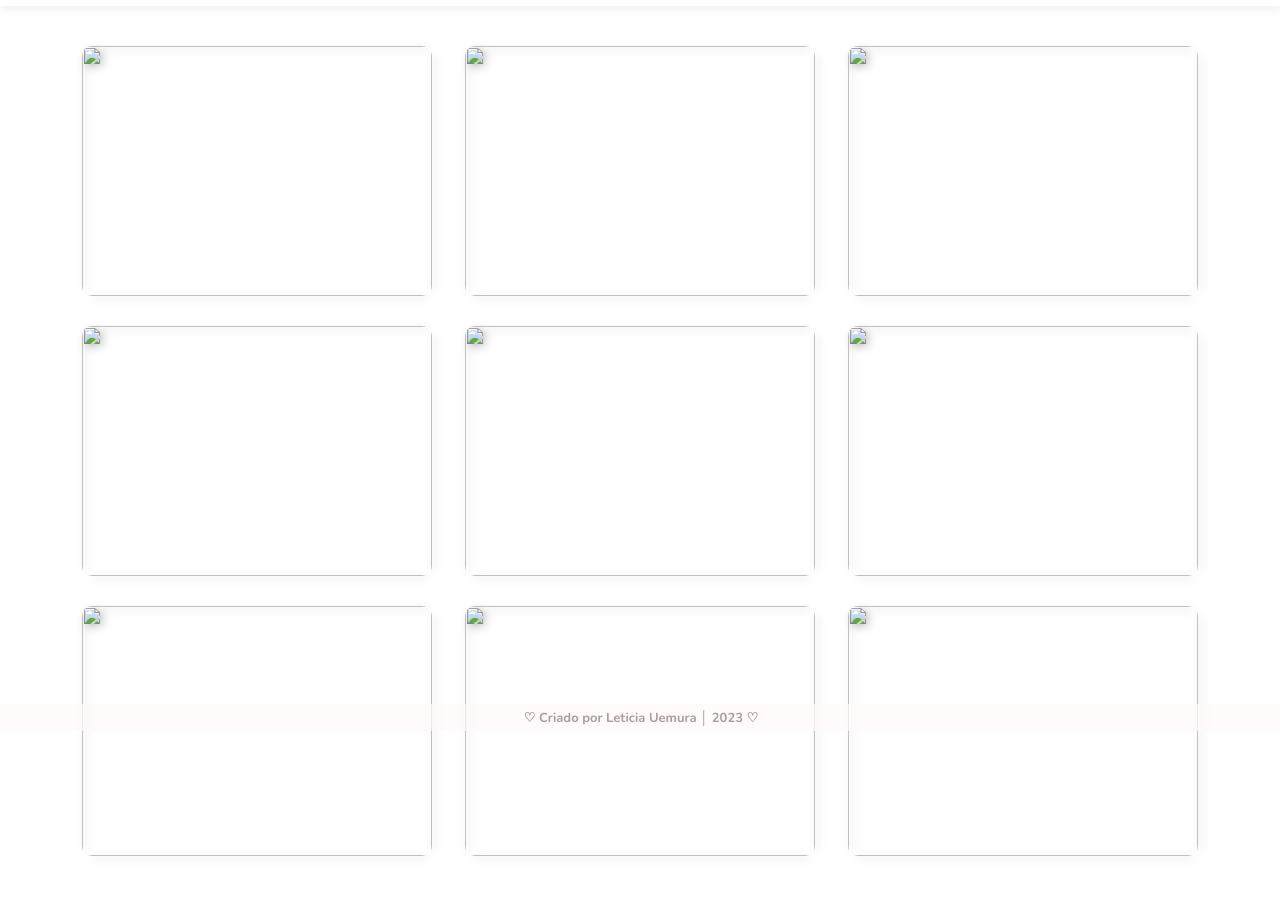
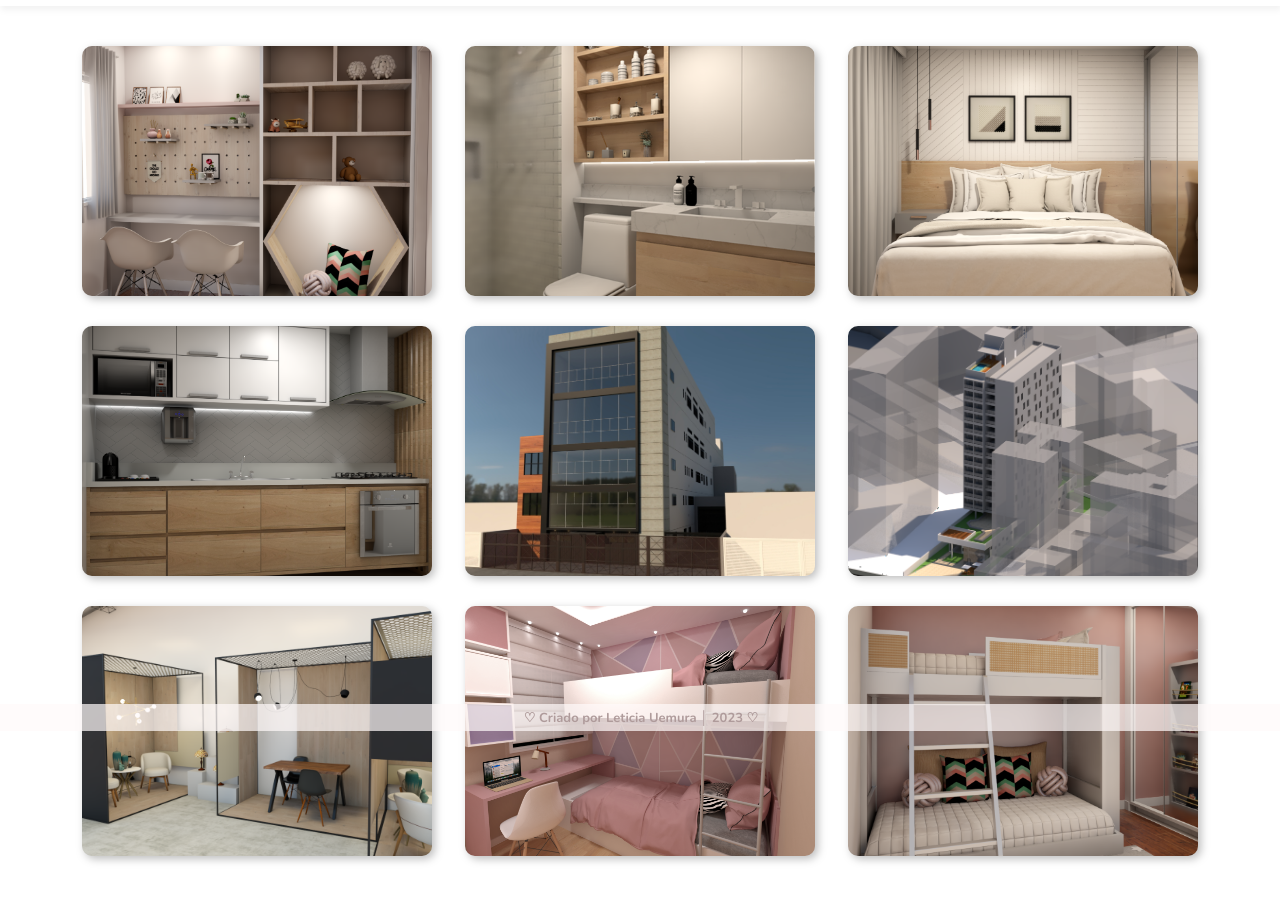
Before and after one commit to leticiaharumi/desafio-aula08-elasnatech2023, a plain HTML site: page index.html in a window 1280 px wide. Shown: the part 69-970 px from the top of the page. Drawn offline with nearby package versions, Linux system fonts and the light colour scheme; the site is published under a folder, as on GitHub Pages, so addresses that start at the root find nothing.

Commit message:
Update index.html

```diff
--- a/index.html
+++ b/index.html
@@ -16,7 +16,7 @@
 
     <title>Leticia Uemura │ Projetos</title>
     <link rel="stylesheet" href="estilo.css">
-    <link rel="shortcut icon" href="/imagens/imagem-logo.png">
+    <link rel="shortcut icon" href="imagens/imagem-logo.png">
 
 
 </head>
@@ -39,63 +39,63 @@
         <section class="container">
 
             <div class="imagem">
-                <img src="/imagens/imagem-1.png" alt="" class="tamanho">
+                <img src="imagens/imagem-1.png" alt="" class="tamanho">
                 <div class="conteudo">
                     <h2>Dormitório Infantil</h2>
                 </div>
             </div>
 
             <div class="imagem">
-                <img src="/imagens/imagem-2.png" alt="" class="tamanho">
+                <img src="imagens/imagem-2.png" alt="" class="tamanho">
                 <div class="conteudo">
                     <h2>Banheiro Suíte</h2>
                 </div>
             </div>
 
             <div class="imagem">
-                <img src="/imagens/imagem-3.png" alt="" class="tamanho">
+                <img src="imagens/imagem-3.png" alt="" class="tamanho">
                 <div class="conteudo">
                     <h2>Dormitório Casal</h2>
                 </div>
             </div>
 
             <div class="imagem">
-                <img src="/imagens/imagem-4.png" alt="" class="tamanho">
+                <img src="imagens/imagem-4.png" alt="" class="tamanho">
                 <div class="conteudo">
                     <h2>Cozinha</h2>
                 </div>
             </div>
 
             <div class="imagem">
-                <img src="/imagens/imagem-5.jpg" alt="" class="tamanho">
+                <img src="imagens/imagem-5.jpg" alt="" class="tamanho">
                 <div class="conteudo">
                     <h2>Fachada FK</h2>
                 </div>
             </div>
 
             <div class="imagem">
-                <img src="/imagens/imagem-6.png" alt="" class="tamanho">
+                <img src="imagens/imagem-6.png" alt="" class="tamanho">
                 <div class="conteudo">
                     <h2>Moradia Estudantil</h2>
                 </div>
             </div>
 
             <div class="imagem">
-                <img src="/imagens/imagem-7.png" alt="" class="tamanho">
+                <img src="imagens/imagem-7.png" alt="" class="tamanho">
                 <div class="conteudo">
                     <h2>Showroom Delis</h2>
                 </div>
             </div>
 
             <div class="imagem">
-                <img src="/imagens/imagem-8.png" alt="" class="tamanho">
+                <img src="imagens/imagem-8.png" alt="" class="tamanho">
                 <div class="conteudo">
                     <h2>Dormitório Infantil</h2>
                 </div>
             </div>
 
             <div class="imagem">
-                <img src="/imagens/imagem-9.png" alt="" class="tamanho">
+                <img src="imagens/imagem-9.png" alt="" class="tamanho">
                 <div class="conteudo">
                     <h2>Dormitório Infantil</h2>
                 </div>
```
